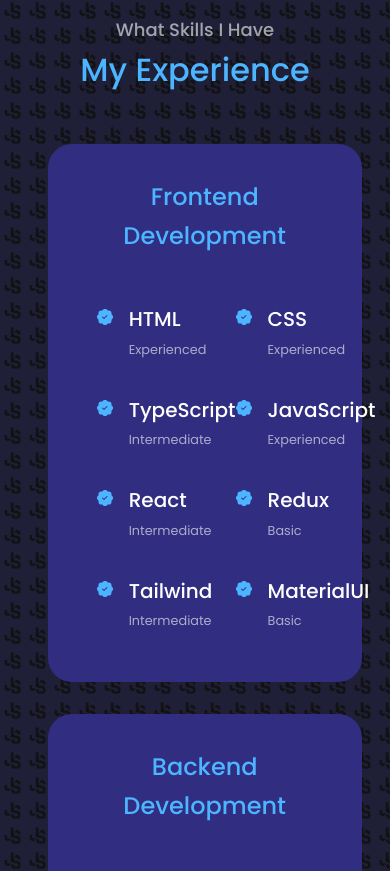
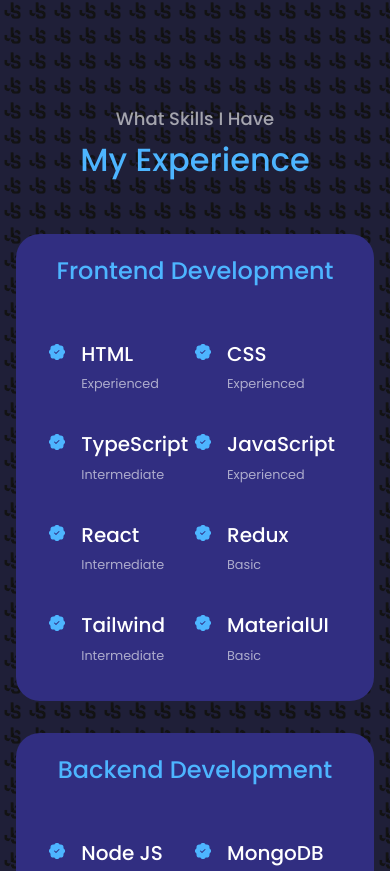
Before and after one commit to Ainswrg/Portfolio, a React (Create React App) app: page / in a window 390 px wide. Shown: the part 1952-2823 px from the top of the page. Built offline with nearby package versions, Linux system fonts and the light colour scheme.

Commit message:
refactor: header and about style

```diff
--- a/src/components/about/index.tsx
+++ b/src/components/about/index.tsx
@@ -18,7 +18,7 @@
       <div
         className={`${styles.container} grid grid-cols-1 gap-0 lg:gap-[15%] lg:grid-cols-[35%_50%]`}
       >
-        <div className="w-1/2 m-[2rem_auto_4rem] aspect-square rounded-3xl bg-gradient-me grid place-items-center lg:w-full sm:w-[65%] sm:m-[0_auto_3rem]">
+        <div className="w-9/12 m-[2rem_auto_4rem] aspect-square rounded-3xl bg-gradient-me grid place-items-center lg:w-full sm:w-[65%] sm:m-[0_auto_3rem]">
           <div className="aspect-square rounded-3xl overflow-hidden rotate-12 hover:rotate-0 duration-300">
             <img className="rounded-3xl overflow-hidden" src={IMG} alt="img" />
           </div>
--- a/src/style.ts
+++ b/src/style.ts
@@ -6,7 +6,7 @@
 };
 
 export const header = {
-  root: 'h-screen pt-28 overflow-hidden lg:h-screen sm:h-[68vh]',
+  root: 'h-screen pt-28 overflow-hidden lg:h-screen sm:h-[100vh]',
   social:
     'items-center mt-8 gap-3 flex-col absolute left-0 bottom-12 after:w-px after:h-8 after:bg-primary hidden sm:flex',
 };
@@ -26,7 +26,7 @@
 
 export const experience = {
   skills:
-    'bg-indigo-900 rounded-3xl border border-solid border-transparent hover:bg-transparent hover:border-indigo-900 duration-300 w-5/6 p-8 m-auto my-0 sm:w-full sm:py-8 sm:px-4 lg:w-full lg:py-10 lg:px-20',
+    'bg-indigo-900 rounded-3xl border border-solid border-transparent hover:bg-transparent hover:border-indigo-900 duration-300 w-full p-4 lg:p-8 m-auto my-0 sm:w-5/6 sm:py-8 sm:px-4 lg:w-full lg:py-10 lg:px-20',
   title: 'text-center mb-8 text-primary',
   content: 'grid grid-cols-[repeat(2,1fr)] gap-y-8 p-4 lg:p-0',
   icon: 'mt-[6px] text-primary',
```
